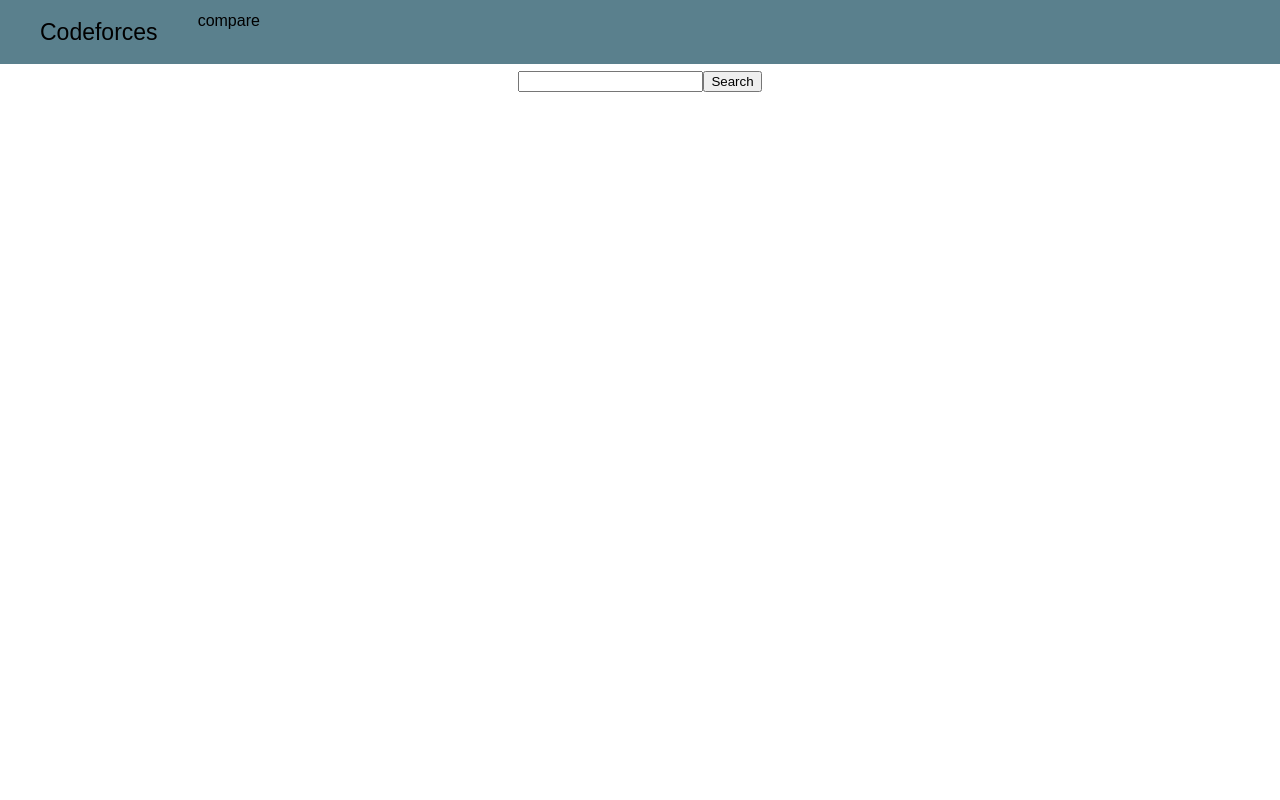
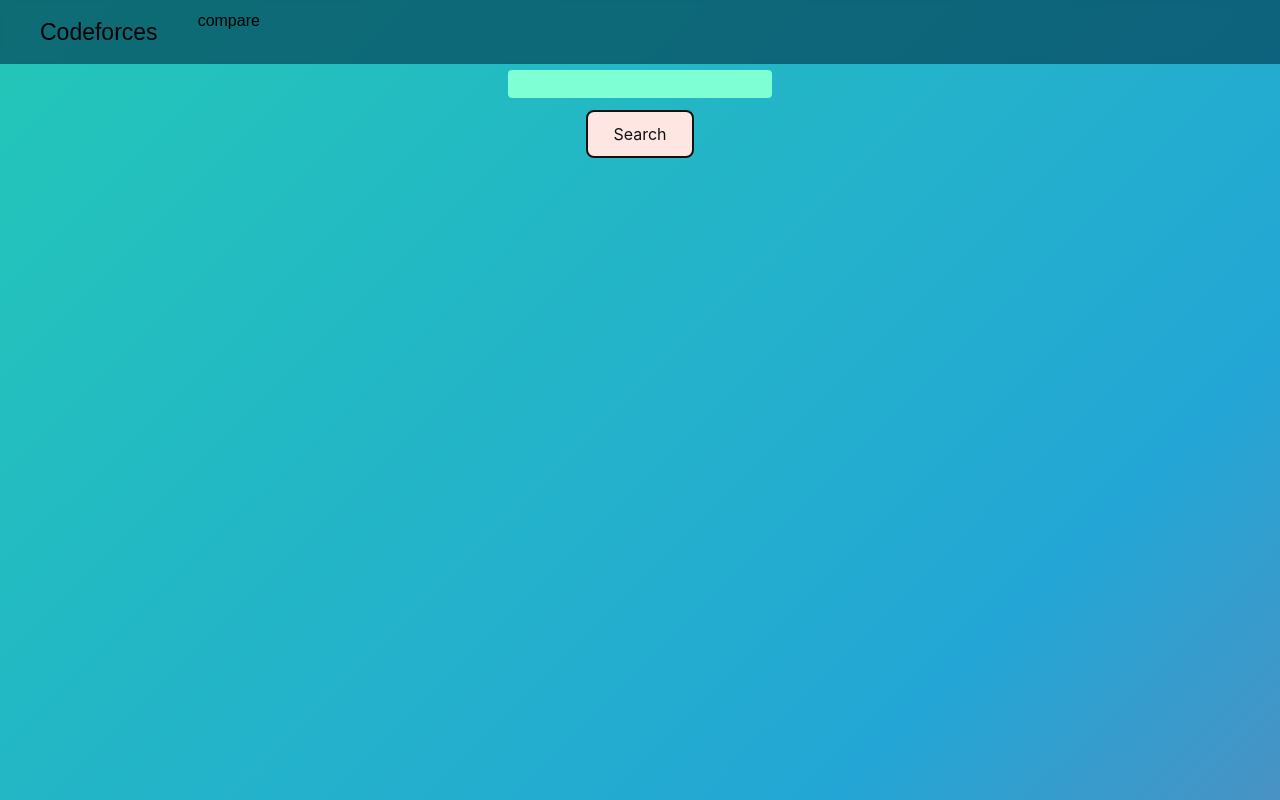
Before and after one commit to Ayushz19/codeforces_visualizer, a React (Create React App) app: page / in a window 1280 px wide. Built offline with nearby package versions, Linux system fonts and the light colour scheme; a web font is replaced by a local one.

Commit message:
animation added

```diff
--- a/src/App.css
+++ b/src/App.css
@@ -1,38 +1,25 @@
-.App {
-  text-align: center;
+CSSResult Skip Results Iframe EDIT ON html,
+body {
+  width: 100%;
+  height: 100%;
 }
 
-.App-logo {
-  height: 40vmin;
-  pointer-events: none;
+body {
+  background: linear-gradient(-45deg, #ee7752, #e73c7e, #23a6d5, #23d5ab);
+  background-size: 400% 400%;
+  animation: gradient 4s ease infinite;
 }
 
-@media (prefers-reduced-motion: no-preference) {
-  .App-logo {
-    animation: App-logo-spin infinite 20s linear;
+@keyframes gradient {
+  0% {
+    background-position: 0% 50%;
+  }
+
+  50% {
+    background-position: 100% 50%;
+  }
+
+  100% {
+    background-position: 0% 50%;
   }
 }
-
-.App-header {
-  background-color: #282c34;
-  min-height: 100vh;
-  display: flex;
-  flex-direction: column;
-  align-items: center;
-  justify-content: center;
-  font-size: calc(10px + 2vmin);
-  color: white;
-}
-
-.App-link {
-  color: #61dafb;
-}
-
-@keyframes App-logo-spin {
-  from {
-    transform: rotate(0deg);
-  }
-  to {
-    transform: rotate(360deg);
-  }
-}
--- a/src/components/Display/Display.js
+++ b/src/components/Display/Display.js
@@ -7,13 +7,11 @@ function Display({ data }) {
       <div className={styles.image}>
         <img src={data.titlePhoto} className={styles.dp} />
       </div>
-      <div className={styles.first}>
-        {/* <span>First Name</span> */}
-        {data.firstName}
-      </div>
+      <div className={styles.first}>{ data.firstName}</div>
       <div className={styles.first}>{data.lastName}</div>
       <div className={styles.country}>{data.country}</div>
       <div className={styles.rating}>{data.rating}</div>
+      <div className={styles.maxrating}>{data.maxRating}</div>
     </div>
   );
 }
--- a/src/components/Show.js
+++ b/src/components/Show.js
@@ -30,7 +30,9 @@ return(
     <div className={styles.container}>
 <form id="myform" autoComplete='off' onSubmit={onSubmitHandler}>
     <input className={styles.in} type={userName} id="w" onChange={onChangeHandler} />
+    <div className={styles.button}>
     <button className={styles.search}>Search</button>
+    </div>
 </form>
 
     </div>
--- a/src/components/styles.module.scss
+++ b/src/components/styles.module.scss
@@ -4,3 +4,56 @@ form {
   text-align: center;
   margin-top: 70px;
 }
+.in {
+  font-size: 16px;
+  font-size: max(16px, 1em);
+  font-family: inherit;
+  padding: 0.25em 0.5em;
+  background-color: aquamarine;
+  border: 2px;
+  border-radius: 4px;
+}
+button {
+  align-items: center;
+  background-color: #fee6e3;
+  border: 2px solid #111;
+  border-radius: 8px;
+  box-sizing: border-box;
+  color: #111;
+  cursor: pointer;
+  display: flex;
+  font-family: Inter, sans-serif;
+  font-size: 16px;
+  height: 48px;
+  justify-content: center;
+  line-height: 24px;
+  max-width: 100%;
+  padding: 0 25px;
+  position: relative;
+  text-align: center;
+  text-decoration: none;
+  user-select: none;
+  -webkit-user-select: none;
+  touch-action: manipulation;
+  align-items: center;
+  justify-content: center;
+}
+Button:hover:after {
+  transform: translate(0, 0);
+}
+
+Button:active {
+  background-color: #ffdeda;
+  outline: 0;
+}
+
+Button:hover {
+  outline: 0;
+}
+.button{
+    align-items: center;
+    justify-content: center;
+    text-align: center;
+    display: flex;
+    padding-top: 12px;
+}
```
